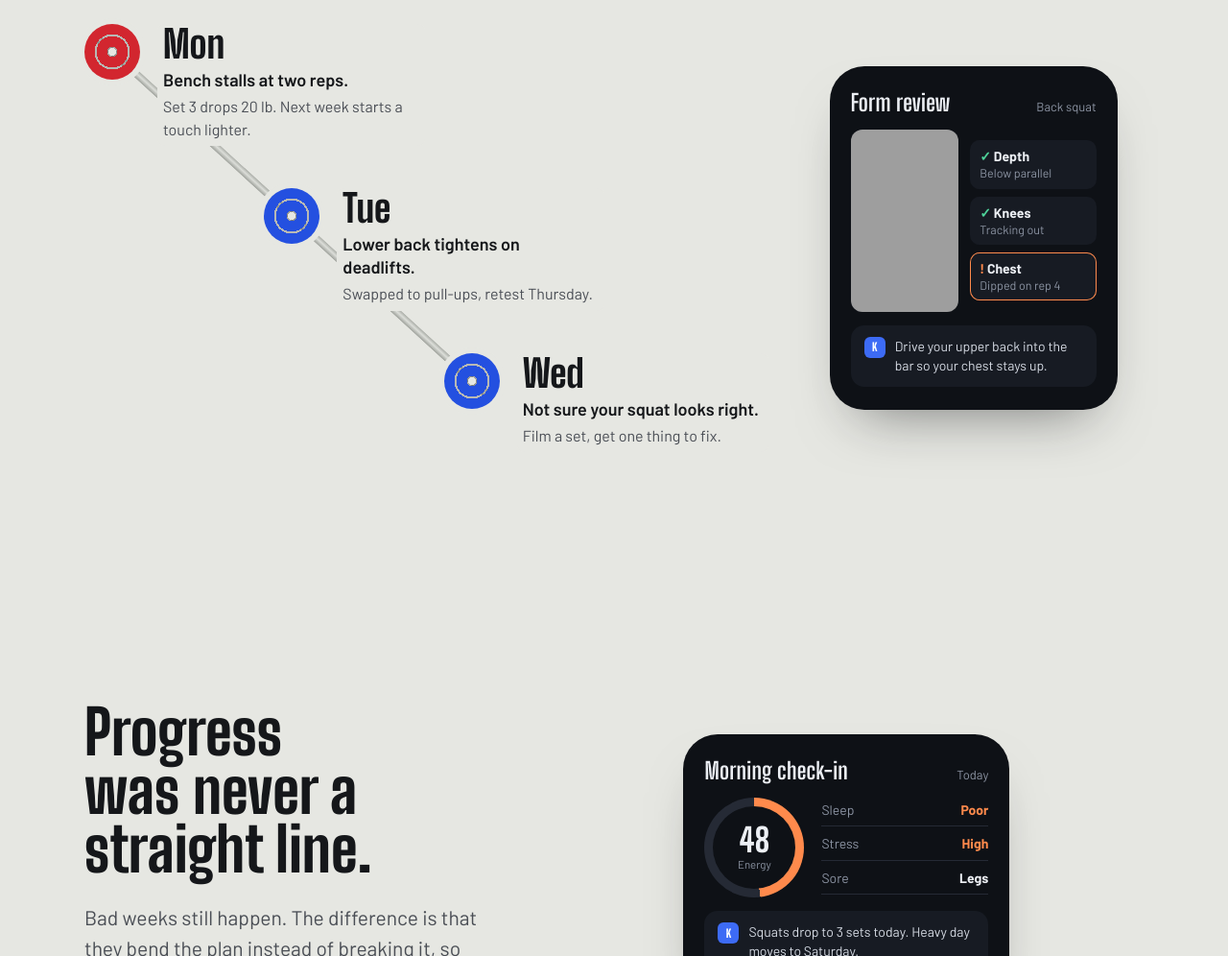
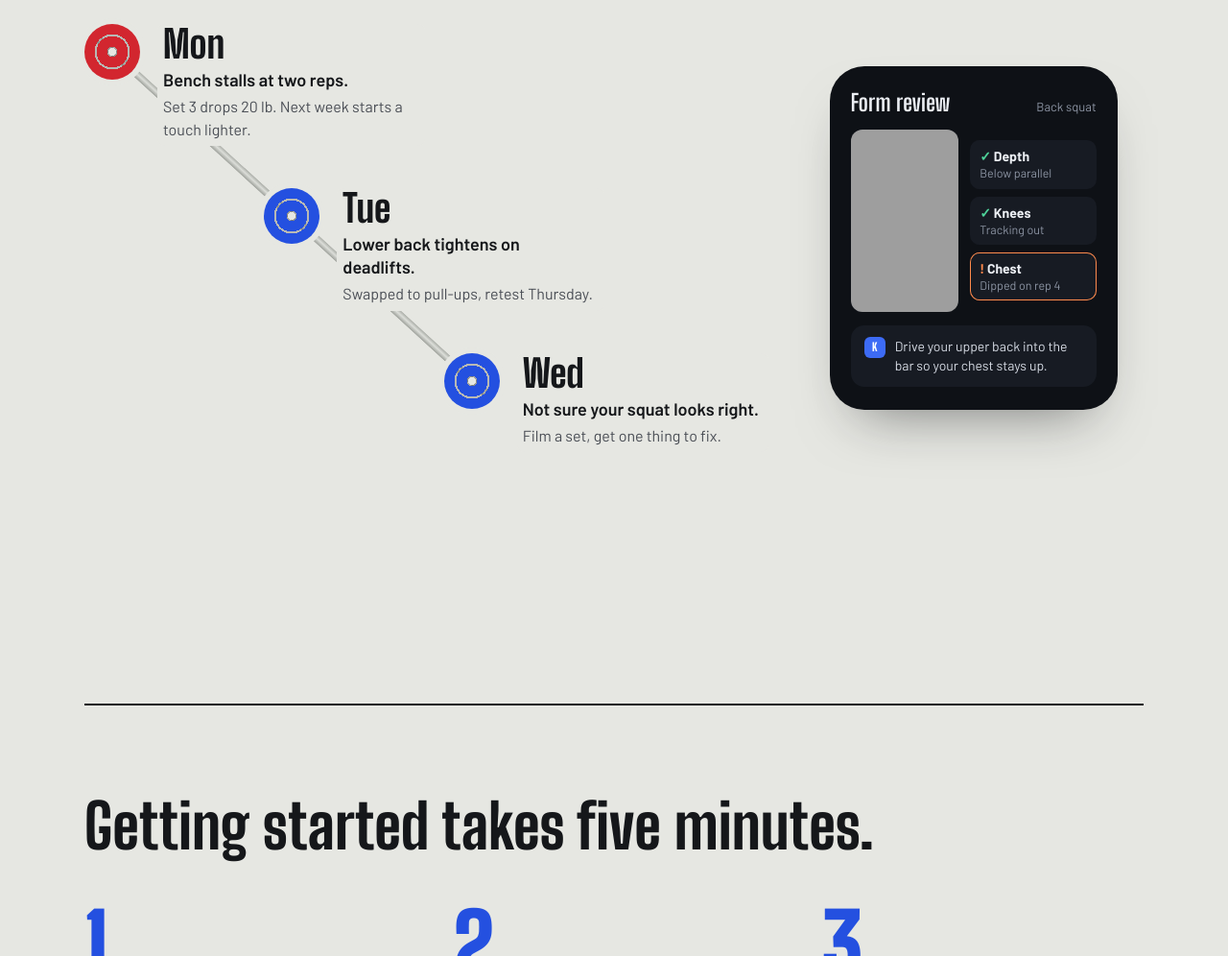
Before and after one commit to hstorrance-96/kedge-website, a plain HTML site: page preview/index.html in a window 1280 px wide. Shown: the part 1804-2800 px from the top of the page at 96% size. Drawn offline with Linux system fonts and the light colour scheme; grey boxes are pictures that could not be loaded.

Commit message:
Preview: remove the progress section
Co-Authored-By: Claude Fable 5.2 <noreply@anthropic.com>
Claude-Session: https://claude.ai/code/session_01EUkb72grH862t5WVJzSN1Z

```diff
--- a/preview/index.html
+++ b/preview/index.html
@@ -544,23 +544,6 @@ html, body { overflow-x: clip; }
     </div>
   </section>
 
-  <section class="outcome">
-    <div class="wrap">
-      <div>
-        <h2 class="mid">Progress was never a straight line.</h2>
-        <p class="sub">Bad weeks still happen. The difference is that they bend the plan instead of breaking it, so twelve weeks later you're still training, and still stronger.</p>
-      </div>
-      <div class="phone shot" role="img" aria-label="Morning check-in: poor sleep and high stress, so squats drop to 3 sets and the heavy day moves">
-        <div class="row"><span class="lift">Morning check-in</span><span>Today</span></div>
-        <div class="recov">
-          <div class="ring" style="--p:48"><span>48</span><small>Energy</small></div>
-          <ul><li><span>Sleep</span><b class="w">Poor</b></li><li><span>Stress</span><b class="w">High</b></li><li><span>Sore</span><b>Legs</b></li></ul>
-        </div>
-        <div class="coachline"><span class="dot" aria-hidden="true">K</span><span>Squats drop to 3 sets today. Heavy day moves to Saturday.</span></div>
-      </div>
-    </div>
-  </section>
-
   <section class="how">
     <div class="wrap">
       <div class="start">
```
Also changed, not shown: src/template2.html (+0 -17 lines).
